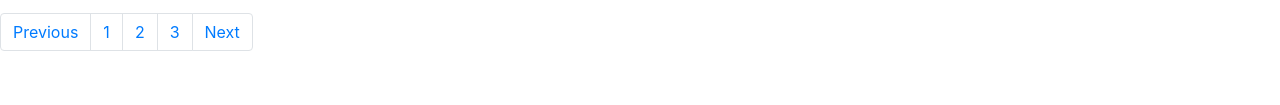
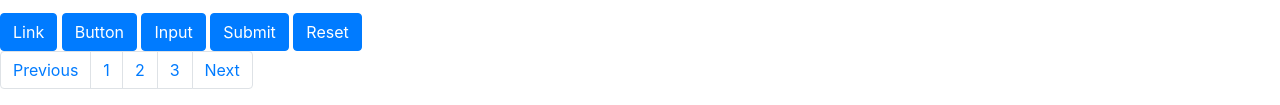
Before and after one commit to igor-sodre/Saite-Bootstrap, a plain HTML site: page Saite-Bootstrap/index.html in a window 1280 px wide. Shown: the part 1415-1520 px from the top of the page. Before the commit the page ends 1482 px from the top, so only its background shows below. Drawn offline with nearby package versions, Linux system fonts and the light colour scheme.

Commit message:
Update index.html

```diff
--- a/Saite-Bootstrap/index.html
+++ b/Saite-Bootstrap/index.html
@@ -105,6 +105,12 @@
         </li>
       </ul>
 
+      <a class="btn btn-primary" href="#" role="button">Link</a>
+<button class="btn btn-primary" type="submit">Button</button>
+<input class="btn btn-primary" type="button" value="Input">
+<input class="btn btn-primary" type="submit" value="Submit">
+<input class="btn btn-primary" type="reset" value="Reset">
+
       <nav aria-label="Page navigation example">
         <ul class="pagination">
           <li class="page-item"><a class="page-link" href="#">Previous</a></li>
```
